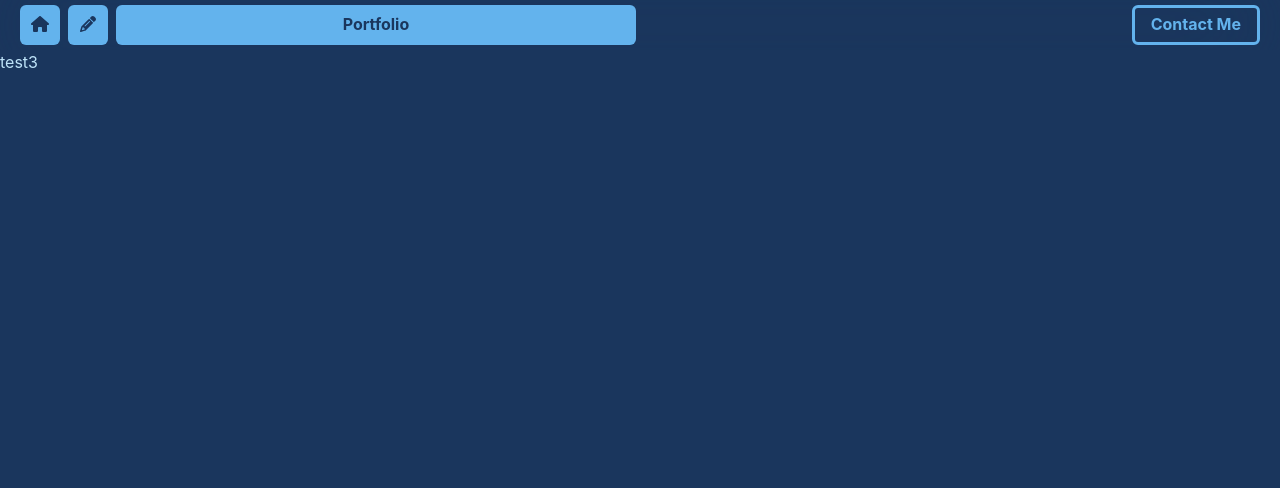
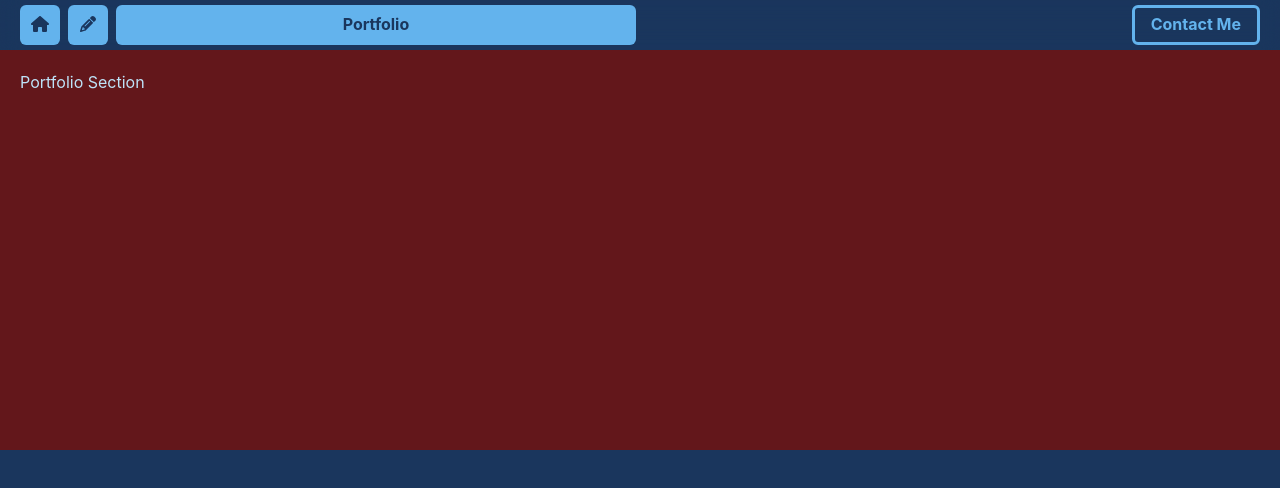
Before and after one commit to rackodo/rackodo-home-page, a Next.js app: page /portfolio in a window 1280 px wide. Shown: the top 488 px of the page. Built offline with nearby package versions, Linux system fonts and the light colour scheme.

Commit message:
cleanup + added sections

```diff
--- a/components/navbar.js
+++ b/components/navbar.js
@@ -1,18 +1,27 @@
-import { Button, HStack, Text } from "@chakra-ui/react";
+import {
+	Button,
+	HStack,
+	Text } from "@chakra-ui/react";
+
 import React from "react";
 
 import { useRouter } from "next/router";
+
 import NextLink from 'next/link';
-import { faHome, faNoteSticky, faPencil } from "@fortawesome/free-solid-svg-icons";
+
+import {
+	faHome,
+	faNoteSticky,
+	faPencil } from "@fortawesome/free-solid-svg-icons";
+
 import { FontAwesomeIcon } from "@fortawesome/react-fontawesome";
 
 export default function Navbar() {
-
 	return (
 		<HStack
 		position="fixed"
 		width="100vw"
-		backdropFilter="blur(50px)"
+		backdropFilter="blur(10px)"
 		h="50px"
 		zIndex="50"
 		fontSize={{base: "14px", md: "initial"}}
--- /dev/null
+++ b/components/section.js
@@ -0,0 +1,15 @@
+import { Box } from "@chakra-ui/react";
+
+const Section = (props) => {
+	return(
+		<Box
+		w="100vw"
+		h="calc(100vh - 50px)"
+		p="20px"
+		{...props} >
+			{props.children}
+		</Box>
+	)
+}
+
+export default Section
--- a/layouts/main.js
+++ b/layouts/main.js
@@ -12,7 +12,7 @@ export default function Main({ children }) {
 			<Box
 			w="100vw"
 			paddingTop="50px"
-			minH="calc(100vh)">
+			minH="calc(100vh - 50px)">
 				{children}
 			</Box>
 		</div>
--- a/pages/index.js
+++ b/pages/index.js
@@ -1,6 +1,7 @@
 import React from "react";
 import { useRouter } from "next/router";
 import Splash from "../components/index/splash";
+import Section from "../components/section";
 
 export default function Home() {
 	const router = useRouter()
@@ -8,6 +9,8 @@ export default function Home() {
 	return(
 		<>
 			<Splash />
+			<Section
+			>a</Section>
 		</>
 	)
 }
--- a/pages/portfolio.js
+++ b/pages/portfolio.js
@@ -1,9 +1,11 @@
 import React from "react";
+import Section from "../components/section";
+import { Text } from "@chakra-ui/react";
 
 export default function Portfolio() {
     return (
         <>
-            test3
+            <Section bg="red.900" h="50vh">Portfolio Section</Section>
         </>
     )
 }
--- a/pages/resume.js
+++ b/pages/resume.js
@@ -1,9 +1,10 @@
 import React from "react";
+import Section from "../components/section";
 
 export default function Resume() {
 	return(
 		<>
-			test2
+			<Section>Resume Section</Section>
 		</>
 	)
 }
```
Also changed, not shown: components/index/splash.js (+16 -7 lines).
